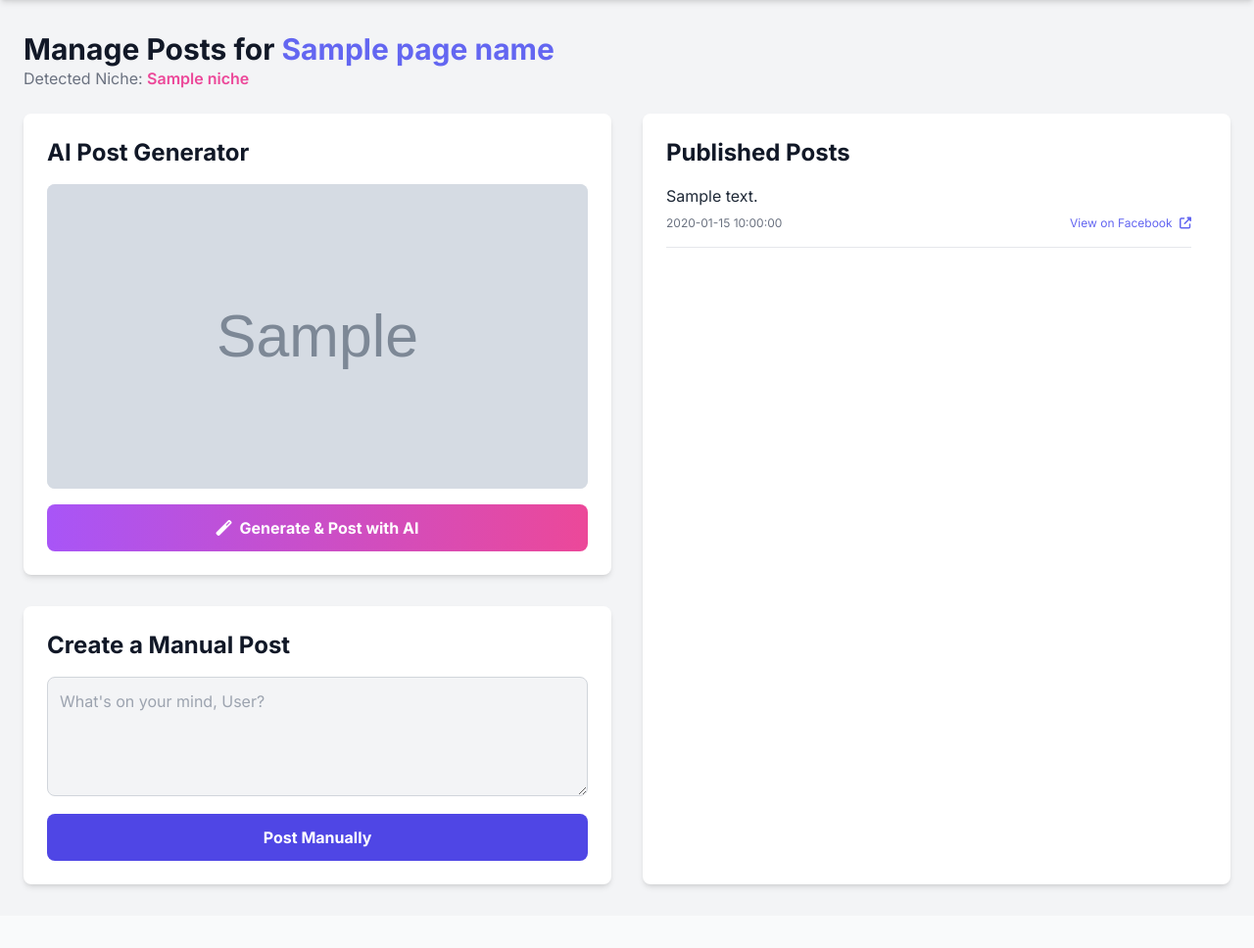
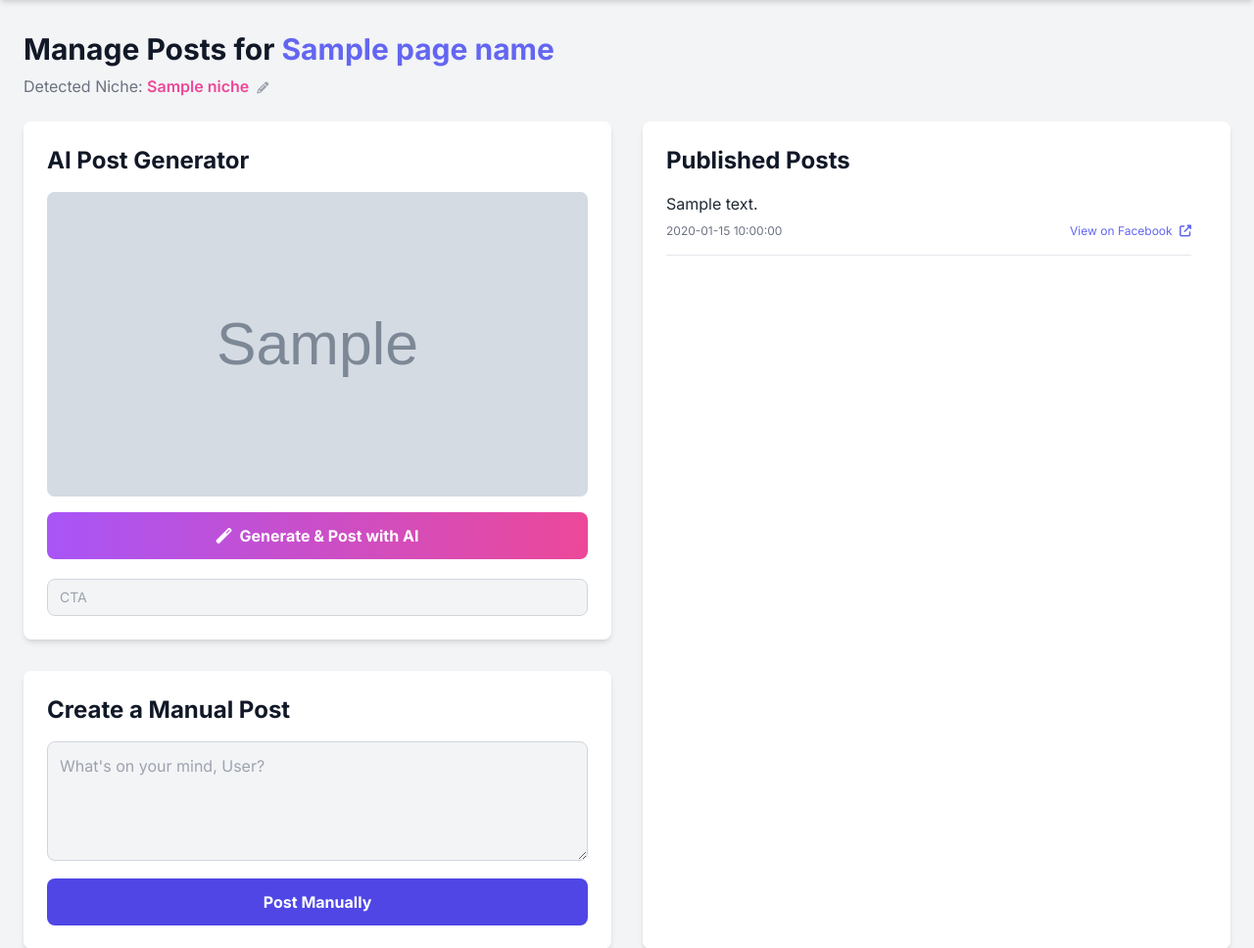
Before and after one commit to YassinWael/Social-media-automation1, a Flask app: template templates/posts.html in a window 1280 px wide. Shown: the part 56-1024 px from the top of the page at 98% size. Before the commit the page ends 964 px from the top, so only its background shows below. Run offline with Flask 3, Linux system fonts and the light colour scheme; the template is opened without the code that fills it: most values are stand-ins (such as "Sample title", 1, 10 or a date in 2020); grey boxes marked "Sample" are stand-in pictures; parts of the project's set-up code (start-up, migrations or seed data) failed here and were passed over; some libraries are stand-ins or nearby versions.

Commit message:
optimized post generation, changed image uploading. added more extensive logging

```diff
--- a/app.py
+++ b/app.py
@@ -1,4 +1,5 @@
 from pprint import pprint
+import time
 from flask import Flask, redirect, request, session, url_for, render_template
 import os
 import requests
@@ -7,25 +8,26 @@ from icecream import ic
 from utils import *
 from json import loads,dumps
 import logging
-from os import startfile
 
-# Set up logging to both console and file
-log_formatter = logging.Formatter('%(asctime)s - %(levelname)s - %(message)s')
+
+# Set up logging to both console and file with 12-hour time format
+log_formatter = logging.Formatter(
+    fmt='%(asctime)s - %(levelname)s - %(message)s',
+    datefmt='%Y-%m-%d %I:%M:%S %p'  # 12-hour format with AM/PM
+)
+
 log_file = 'app.log'
-
 file_handler = logging.FileHandler(log_file)
 file_handler.setFormatter(log_formatter)
 file_handler.setLevel(logging.INFO)
 
-
 logging.basicConfig(level=logging.INFO, handlers=[file_handler])
-
 flask_logger = logging.getLogger('werkzeug')
 flask_logger.setLevel(logging.ERROR)
 
 
 POST_GENERATION_PROMPT = """Generate the text (caption) for a facebook page post. The page's niche, and extra information will be given to you.
-                            you also will be given an Image of which your text will be overlayed on in the post, so aim for 2-3 sentences MAX. Follow the extended niche
+                            you also will be given an Image of which your text will be overlayed on in the post, so aim for 2-3 sentences MAX. Follow the extended niche, you might also be given a cta for the post (what the user wants the post to accomplish) please follow it.
 """
 
 
@@ -145,7 +147,7 @@ def post_to_page_via_form(page_id):
 
 def post_to_page(page_id,message,image_id):
     logging.info(f"Posting to {page_id}")
-
+    start_time = time.time()
     user_token = session.get("user_token")
     page_token = get_page_token(page_id, session)
     if not user_token or not page_token or not message:
@@ -164,6 +166,7 @@ def post_to_page(page_id,message,image_id):
     )
     logging.info(f"response: {response.json()}")
     ic("Posting",response.status_code)
+    logging.info(f"Posting: {response.status_code}, done in: {time.time() - start_time:.2f} seconds")
     return response.json()
 
 
@@ -177,11 +180,6 @@ def posts(page_id):
     if not page_token:
         return "Could not retrieve page token", 400
 
-    page_details_resp = requests.get(
-        f"https://graph.facebook.com/v23.0/{page_id}",
-        params={"access_token": page_token, "fields": "name"}
-    )
-    page_name = page_details_resp.json().get("name", "")
 
 
     response = requests.get(
@@ -207,7 +205,6 @@ def posts(page_id):
                 text=str(posts_data),
                 scheme={"niche": None,"extended_niche":"more information, string only nothing extra.","image_niche":"2 words to search for the image, general"}
             )
-            ic(niche_info)
             posts_niche = niche_info.get('niche', 'General')
             extended_niche = niche_info.get('extended_niche','General')
             image_niche = niche_info.get('image_niche')
@@ -230,15 +227,15 @@ def posts(page_id):
 
     session['post_ids'] = list_of_post_ids
 
-    return render_template("posts.html", posts=posts_data, niche=posts_niche, image=image, page_id=page_id, page_name=page_name)
+    return render_template("posts.html", posts=posts_data, niche=posts_niche, image=image, page_id=page_id)
 
 @app.route('/generate_posts/<page_id>', methods=["POST"])
 def generate_posts(page_id):
-
+    start_time = time.time()
     niche = session[f'posts_niche_{page_id}']
     extended_niche = session[f'extended_niche_{page_id}']
     image_niche = session[f'image_niche_{page_id}']
-
+    cta = f'the desired outcome of this post is to: {request.form.get("cta","general")}'
 
     image_link = session.get(f'image_{page_id}',get_image_from_unsplash(image_niche))
     img_data = requests.get(image_link)
@@ -247,7 +244,7 @@ def generate_posts(page_id):
     with open(img_path,"wb") as f: # downloading the unsplash image to local
         f.write(img_data.content)
 
-    image_caption = query_gemini(prompt=POST_GENERATION_PROMPT,text=f"{niche,extended_niche}", image_path=img_path,scheme={"caption":None}).get("caption")
+    image_caption = query_gemini(prompt=POST_GENERATION_PROMPT,text=f"{niche,extended_niche,cta}", image_path=img_path,scheme={"caption":None}).get("caption")
     output_path = add_text_to_image(img_path,image_caption)
 
     logging.info(f"image_caption: {image_caption}")
@@ -258,7 +255,21 @@ def generate_posts(page_id):
 
     image_id = upload_image_to_facebook(page_id, get_page_token(page_id, session),image_to_post_link)
     post_to_page(page_id,image_caption,image_id)
+    end_time = time.time()
+    logging.info(f"Time taken to generate post: {end_time - start_time}")
+    return redirect(request.referrer)
 
+
+
+@app.route("/edit_niche/<page_id>",methods=['POST'])
+def edit_niche(page_id):
+    new_niche = request.form.get('niche')
+    logging.info(f"Changing the current niche to: {new_niche}...")
+
+    session[f'posts_niche_{page_id}'] = new_niche
     return redirect(request.referrer)
 if __name__ == "__main__":
     app.run(debug=True, port=5000)
+
+
+# allow the user to choose a cta
--- a/templates/posts.html
+++ b/templates/posts.html
@@ -4,11 +4,32 @@
 
 {% block content %}
 <div class="fade-in">
-    <div class="flex justify-between items-center mb-6">
+    <div class="flex justify-between items-start mb-6">
         <div>
             <h1 class="text-3xl font-bold">Manage Posts for <span class="text-indigo-500 dark:text-indigo-400">{{ page_name }}</span></h1>
+
             {% if niche %}
-            <p class="text-gray-500 dark:text-gray-400">Detected Niche: <span class="font-semibold text-pink-500 dark:text-pink-400">{{ niche }}</span></p>
+            <!-- Niche Display & Edit Container -->
+            <div class="mt-2">
+                <!-- This container shows the niche and the edit button -->
+                <div id="niche-display-container" class="flex items-center space-x-2">
+                    <p class="text-gray-500 dark:text-gray-400">
+                        Detected Niche: <span class="font-semibold text-pink-500 dark:text-pink-400">{{ niche }}</span>
+                    </p>
+                    <button id="edit-niche-btn" title="Edit Niche" class="text-gray-400 hover:text-indigo-400 transition duration-150 ease-in-out">
+                        <i class="fas fa-pencil-alt text-xs"></i>
+                    </button>
+                </div>
+
+                <!-- This form is hidden by default and appears when the user clicks the edit button -->
+                <form id="niche-edit-form" action="{{ url_for('edit_niche', page_id=page_id) }}" method="post" class="hidden">
+                    <div class="flex items-center space-x-2">
+                        <input type="text" name="niche" value="{{ niche }}" class="w-full md:w-auto bg-gray-100 dark:bg-gray-700 border border-gray-300 dark:border-gray-600 rounded-lg px-3 py-1 text-sm focus:ring-2 focus:ring-indigo-500 outline-none transition" required>
+                        <button type="submit" class="bg-indigo-600 hover:bg-indigo-700 text-white font-bold px-4 py-1 rounded-lg text-sm transition">Save</button>
+                        <button type="button" id="cancel-edit-btn" class="text-gray-500 dark:text-gray-400 hover:text-white px-3 py-1 text-sm rounded-lg transition">Cancel</button>
+                    </div>
+                </form>
+            </div>
             {% endif %}
         </div>
     </div>
@@ -28,11 +49,14 @@
                         {% endif %}
                     </div>
                     <form action="{{ url_for('generate_posts', page_id=page_id) }}" method="post" id="generate-form">
+                        {% if posts %}
                         <button type="submit" id="generate-btn" class="w-full bg-gradient-to-r from-purple-500 to-pink-500 hover:from-purple-600 hover:to-pink-600 text-white font-bold py-3 px-4 rounded-lg transition-all transform hover:scale-105 flex items-center justify-center space-x-2">
                             <i class="fas fa-magic"></i>
                             <span>Generate & Post with AI</span>
                             <div id="generate-spinner" class="hidden w-5 h-5 border-2 border-white border-t-transparent rounded-full animate-spin"></div>
                         </button>
+                        <input type="text" name="cta" value="" placeholder="CTA" class="w-full bg-gray-100 dark:bg-gray-700 border border-gray-300 dark:border-gray-600 rounded-lg px-3 py-2 text-sm focus:ring-2 focus:ring-indigo-500 outline-none transition mt-5">
+                        {% endif %}
                     </form>
                 </div>
             </div>
@@ -74,15 +98,39 @@
 </div>
 
 <script>
+    // --- AI Post Generator Button Logic ---
     const generateForm = document.getElementById('generate-form');
     const generateBtn = document.getElementById('generate-btn');
     const generateSpinner = document.getElementById('generate-spinner');
 
+    if (generateForm) {
         generateForm.addEventListener('submit', () => {
             generateBtn.disabled = true;
             generateBtn.classList.add('cursor-not-allowed');
             generateSpinner.classList.remove('hidden');
             generateBtn.querySelector('span').textContent = 'Generating...';
         });
+    }
+
+    // --- Niche Editing Logic ---
+    const nicheDisplayContainer = document.getElementById('niche-display-container');
+    const editNicheBtn = document.getElementById('edit-niche-btn');
+    const nicheEditForm = document.getElementById('niche-edit-form');
+    const cancelEditBtn = document.getElementById('cancel-edit-btn');
+
+    // Only add listeners if the niche elements exist on the page
+    if (editNicheBtn) {
+        editNicheBtn.addEventListener('click', () => {
+            nicheDisplayContainer.classList.add('hidden');
+            nicheEditForm.classList.remove('hidden');
+        });
+    }
+
+    if (cancelEditBtn) {
+        cancelEditBtn.addEventListener('click', () => {
+            nicheEditForm.classList.add('hidden');
+            nicheDisplayContainer.classList.remove('hidden');
+        });
+    }
 </script>
 {% endblock %}
```
Also changed, not shown: utils.py (+15 -6 lines), image.png, output.png, test.jpeg (deleted), 1 other file. Lines whose indentation alone changed are shown as unchanged.
